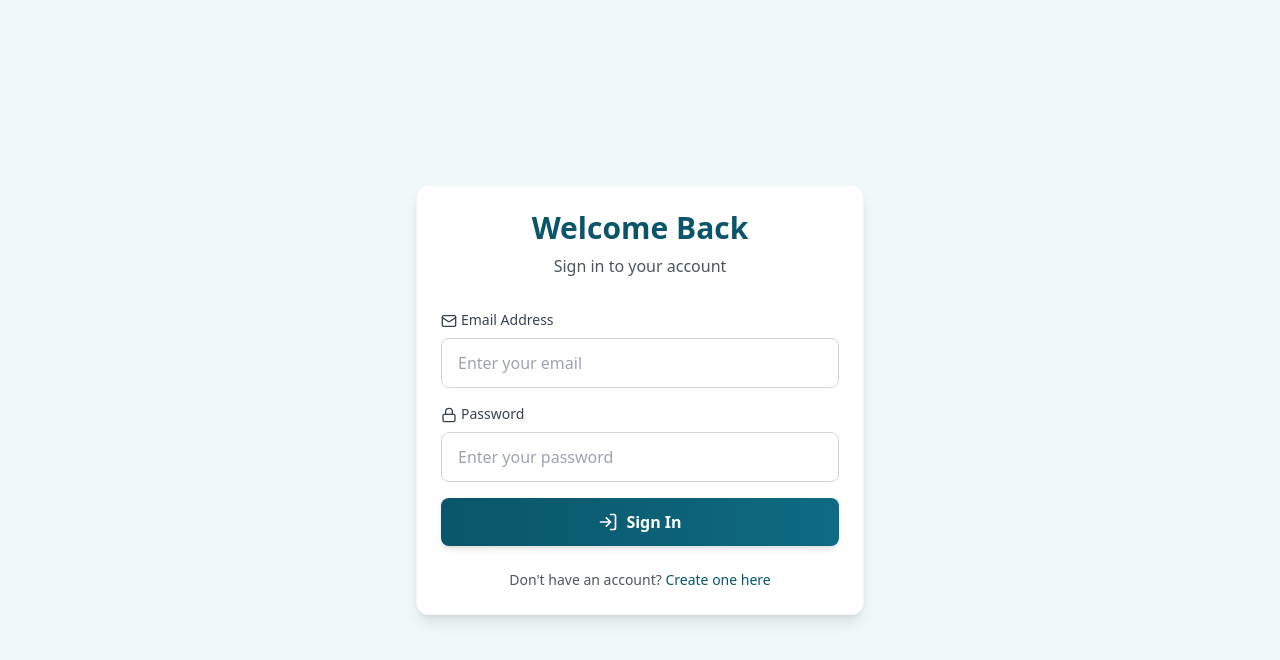
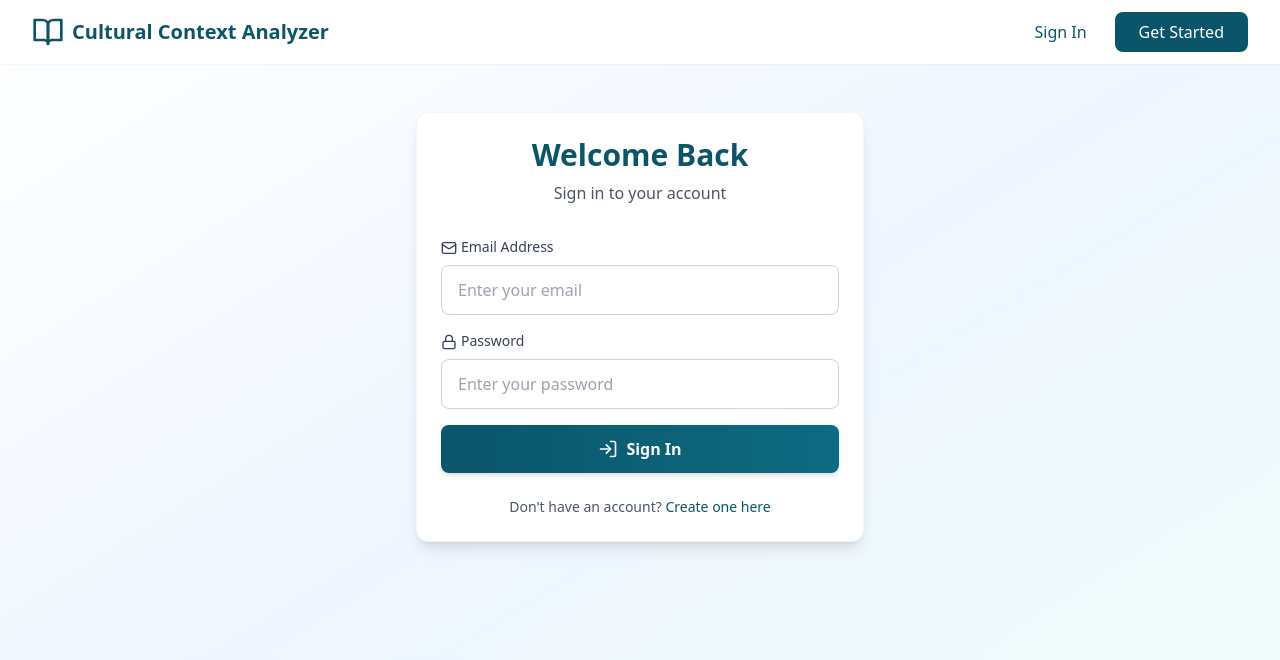
Before and after one commit to AbhiramOgirala/HackWave, a React (Vite) app in the folder cultural-context-analyzer/frontend/: page /login in a window 1280 px wide. Shown: the top 660 px of the page. Built offline with nearby package versions, Linux system fonts and the light colour scheme; no server answers.

Commit message:
nav  bar added

```diff
--- a/cultural-context-analyzer/frontend/src/components/Analyzer.jsx
+++ b/cultural-context-analyzer/frontend/src/components/Analyzer.jsx
@@ -35,6 +35,7 @@ import {
 import { EntityHighlight, EntityLegend, EntitySummary } from './EntityHighlight';
 import { speakText, stopSpeaking, isSpeaking, pauseSpeaking, resumeSpeaking } from '../utils/textToSpeech';
 import speechToText, { getSpeechLanguageCode } from '../utils/speechToText';
+import Navigation from './Navigation';
 
 function Analyzer() {
   const [text, setText] = useState('');
@@ -132,7 +133,7 @@ function Analyzer() {
     stopSpeaking(); // Stop any ongoing speech
     localStorage.removeItem('token');
     localStorage.removeItem('user');
-    window.location.href = '/login';
+    window.location.href = '/';
   };
 
   const handleSpeak = (text, sectionName) => {
@@ -352,54 +353,12 @@ function Analyzer() {
   ];
 
   return (
-    <div className="min-h-screen py-12 px-4">
+    <div className="min-h-screen bg-gradient-to-br from-white via-blue-50 to-teal-50">
+      {/* Navigation Bar */}
+      <Navigation user={user} onLogout={handleLogout} />
+
+      <div className="py-12 px-4">
         <div className="max-w-7xl mx-auto">
-        {/* Header with User Info */}
-        <div className="mb-6 flex justify-end">
-          {user && (
-            <div className="flex items-center gap-4">
-              <div className="flex items-center gap-2 text-gray-700">
-                <User className="w-4 h-4" />
-                <span className="text-sm font-medium">{user.name}</span>
-              </div>
-              <button
-                onClick={handleLogout}
-                className="flex items-center gap-2 px-4 py-2 rounded-lg text-sm font-medium transition-colors"
-                style={{ backgroundColor: '#e6f7f9', color: '#0A5569' }}
-                onMouseEnter={(e) => e.currentTarget.style.backgroundColor = '#ccf2f6'}
-                onMouseLeave={(e) => e.currentTarget.style.backgroundColor = '#e6f7f9'}
-              >
-                <LogOut className="w-4 h-4" />
-                Logout
-              </button>
-            </div>
-          )}
-        </div>
-
-        {/* Hero Section */}
-        <header className="text-center mb-20">
-          <div className="max-w-4xl mx-auto">
-            {/* Main title - clean and professional */}
-            <h1 className="text-5xl md:text-6xl lg:text-7xl font-bold mb-6 tracking-tight"
-              style={{ color: '#0A5569', lineHeight: '1.1' }}>
-              Cultural Context Analyzer
-            </h1>
-
-            {/* Subtitle */}
-            <p className="text-xl md:text-2xl text-gray-600 mb-8 font-light leading-relaxed">
-              AI-powered insights into the cultural heritage of literature and historical texts
-            </p>
-
-            {/* Stats/Features - clean grid */}
-            <div className="grid grid-cols-1 gap-6 max-w-2xl mx-auto mt-12">
-              <div className="text-center">
-                <div className="text-3xl font-bold mb-2" style={{ color: '#0A5569' }}>12+</div>
-                <div className="text-sm text-gray-600 font-medium">Languages</div>
-              </div>
-            </div>
-          </div>
-        </header>
-
           {/* Main Content */}
           <div className="grid grid-cols-1 lg:grid-cols-3 gap-6">
             {/* Input Section */}
@@ -1090,6 +1049,7 @@ function Analyzer() {
           </footer>
         </div>
       </div>
+    </div>
   );
 }
 
--- a/cultural-context-analyzer/frontend/src/components/Login.jsx
+++ b/cultural-context-analyzer/frontend/src/components/Login.jsx
@@ -2,6 +2,7 @@ import React, { useState } from 'react';
 import { useNavigate, Link } from 'react-router-dom';
 import axiosInstance from '../utils/axiosConfig';
 import { LogIn, Mail, Lock, Loader2 } from 'lucide-react';
+import Navigation from './Navigation';
 
 function Login() {
   const navigate = useNavigate();
@@ -50,7 +51,11 @@ function Login() {
   };
 
   return (
-    <div className="min-h-screen flex items-center justify-center py-12 px-4" style={{ backgroundColor: '#f0f9fa' }}>
+    <div className="min-h-screen bg-gradient-to-br from-white via-blue-50 to-teal-50">
+      {/* Navigation Bar */}
+      <Navigation />
+
+      <div className="flex items-center justify-center py-12 px-4">
         <div className="max-w-md w-full">
           <div className="card">
             <div className="text-center mb-8">
@@ -133,6 +138,7 @@ function Login() {
           </div>
         </div>
       </div>
+    </div>
   );
 }
 
--- /dev/null
+++ b/cultural-context-analyzer/frontend/src/components/Navigation.jsx
@@ -0,0 +1,74 @@
+import React from 'react';
+import { useNavigate, useLocation } from 'react-router-dom';
+import { BookOpen, LogOut, User } from 'lucide-react';
+
+function Navigation({ user, onLogout }) {
+    const navigate = useNavigate();
+    const location = useLocation();
+
+    return (
+        <nav className="bg-white shadow-sm sticky top-0 z-40">
+            <div className="max-w-7xl mx-auto px-4 sm:px-6 lg:px-8">
+                <div className="flex justify-between items-center h-16">
+                    <div
+                        className="flex items-center gap-2 cursor-pointer"
+                        onClick={() => navigate('/')}
+                    >
+                        <BookOpen className="w-8 h-8" style={{ color: '#0A5569' }} />
+                        <span className="text-xl font-bold" style={{ color: '#0A5569' }}>
+                            Cultural Context Analyzer
+                        </span>
+                    </div>
+                    <div className="flex items-center gap-3">
+                        {user ? (
+                            <>
+                                <div className="flex items-center gap-2 text-gray-700">
+                                    <User className="w-4 h-4" />
+                                    <span className="text-sm font-medium">{user.name}</span>
+                                </div>
+                                {location.pathname !== '/analyzer' && (
+                                    <button
+                                        onClick={() => navigate('/analyzer')}
+                                        className="px-4 py-2 rounded-lg font-medium transition-colors"
+                                        style={{ color: '#0A5569' }}
+                                    >
+                                        Analyzer
+                                    </button>
+                                )}
+                                <button
+                                    onClick={onLogout}
+                                    className="flex items-center gap-2 px-4 py-2 rounded-lg text-sm font-medium transition-colors"
+                                    style={{ backgroundColor: '#e6f7f9', color: '#0A5569' }}
+                                    onMouseEnter={(e) => e.currentTarget.style.backgroundColor = '#ccf2f6'}
+                                    onMouseLeave={(e) => e.currentTarget.style.backgroundColor = '#e6f7f9'}
+                                >
+                                    <LogOut className="w-4 h-4" />
+                                    Logout
+                                </button>
+                            </>
+                        ) : (
+                            <>
+                                <button
+                                    onClick={() => navigate('/login')}
+                                    className="px-4 py-2 rounded-lg font-medium transition-colors"
+                                    style={{ color: '#0A5569' }}
+                                >
+                                    Sign In
+                                </button>
+                                <button
+                                    onClick={() => navigate('/register')}
+                                    className="px-6 py-2 rounded-lg font-medium text-white transition-all hover:shadow-lg"
+                                    style={{ backgroundColor: '#0A5569' }}
+                                >
+                                    Get Started
+                                </button>
+                            </>
+                        )}
+                    </div>
+                </div>
+            </div>
+        </nav>
+    );
+}
+
+export default Navigation;
--- a/cultural-context-analyzer/frontend/src/components/Register.jsx
+++ b/cultural-context-analyzer/frontend/src/components/Register.jsx
@@ -2,6 +2,7 @@ import React, { useState } from 'react';
 import { useNavigate, Link } from 'react-router-dom';
 import axiosInstance from '../utils/axiosConfig';
 import { UserPlus, Mail, Phone, Lock, User, Loader2 } from 'lucide-react';
+import Navigation from './Navigation';
 
 function Register() {
   const navigate = useNavigate();
@@ -64,7 +65,11 @@ function Register() {
   };
 
   return (
-    <div className="min-h-screen flex items-center justify-center py-12 px-4" style={{ backgroundColor: '#f0f9fa' }}>
+    <div className="min-h-screen bg-gradient-to-br from-white via-blue-50 to-teal-50">
+      {/* Navigation Bar */}
+      <Navigation />
+
+      <div className="flex items-center justify-center py-12 px-4">
         <div className="max-w-md w-full">
           <div className="card">
             <div className="text-center mb-8">
@@ -182,6 +187,7 @@ function Register() {
           </div>
         </div>
       </div>
+    </div>
   );
 }
 
```
Lines whose indentation alone changed are shown as unchanged.
